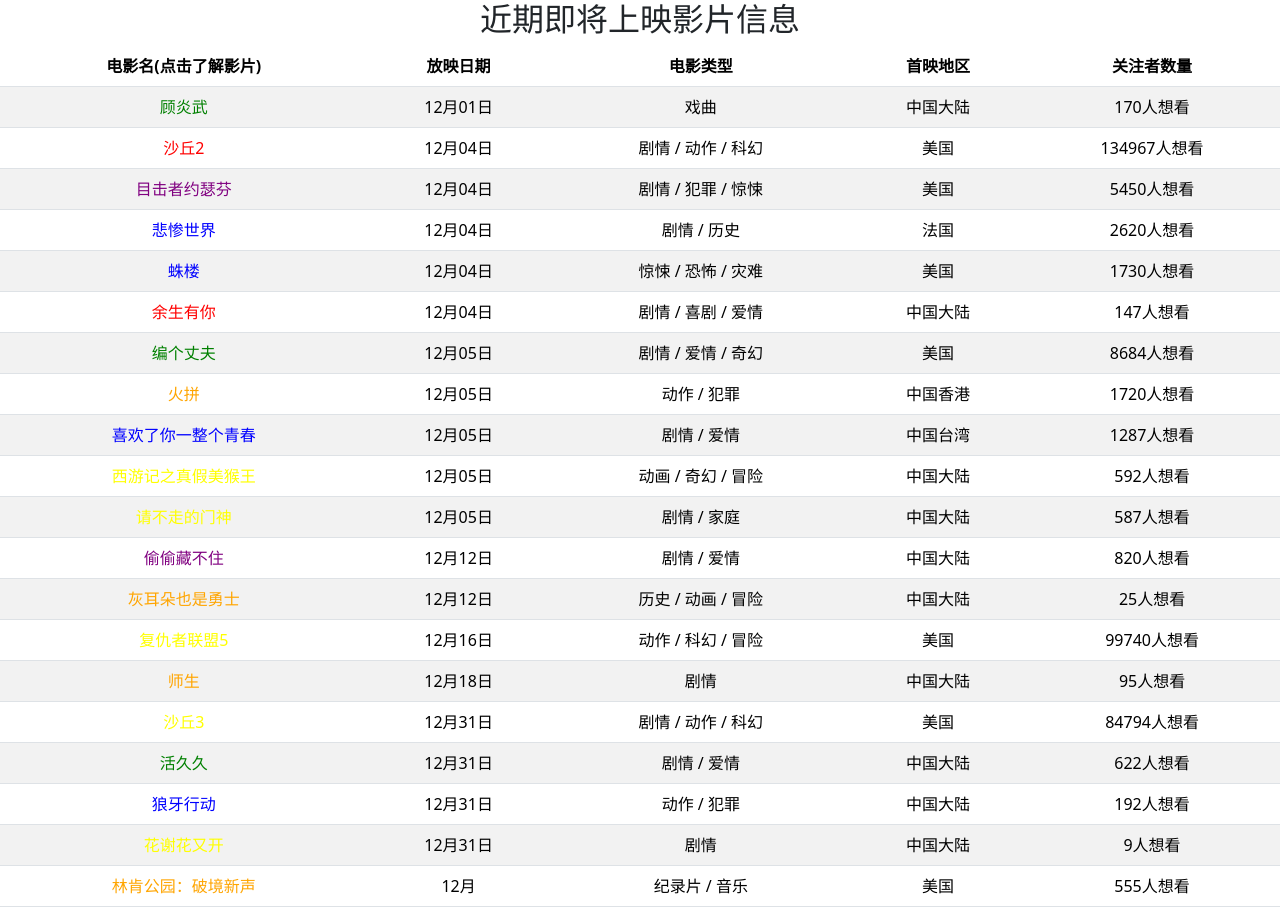
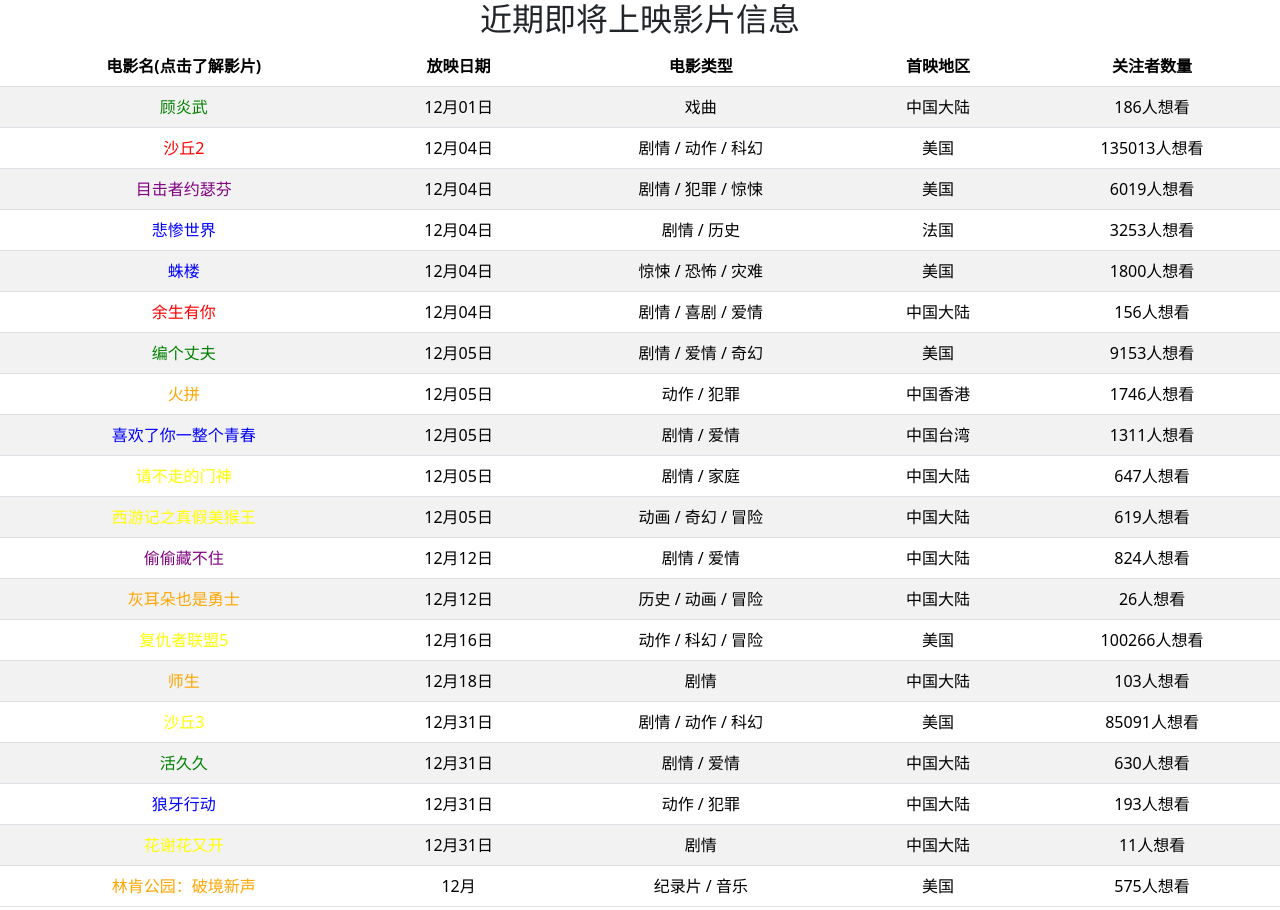
Before and after one commit to 123GitHub0123/123GitHub0123.github.io, a plain HTML site: page index.html in a window 1280 px wide. Shown: the top 910 px of the page. Drawn offline with nearby package versions, Linux system fonts and the light colour scheme.

Commit message:
Auto update files

```diff
--- a/index.html
+++ b/index.html
@@ -47,7 +47,7 @@
             <td>12月01日</td>
             <td>戏曲</td>
             <td>中国大陆</td>
-            <td>170人想看</td>
+            <td>186人想看</td>
         </tr>
 
         <tr>
@@ -55,7 +55,7 @@
             <td>12月04日</td>
             <td>剧情 / 动作 / 科幻</td>
             <td>美国</td>
-            <td>134967人想看</td>
+            <td>135013人想看</td>
         </tr>
 
         <tr>
@@ -63,7 +63,7 @@
             <td>12月04日</td>
             <td>剧情 / 犯罪 / 惊悚</td>
             <td>美国</td>
-            <td>5450人想看</td>
+            <td>6019人想看</td>
         </tr>
 
         <tr>
@@ -71,7 +71,7 @@
             <td>12月04日</td>
             <td>剧情 / 历史</td>
             <td>法国</td>
-            <td>2620人想看</td>
+            <td>3253人想看</td>
         </tr>
 
         <tr>
@@ -79,7 +79,7 @@
             <td>12月04日</td>
             <td>惊悚 / 恐怖 / 灾难</td>
             <td>美国</td>
-            <td>1730人想看</td>
+            <td>1800人想看</td>
         </tr>
 
         <tr>
@@ -87,7 +87,7 @@
             <td>12月04日</td>
             <td>剧情 / 喜剧 / 爱情</td>
             <td>中国大陆</td>
-            <td>147人想看</td>
+            <td>156人想看</td>
         </tr>
 
         <tr>
@@ -95,7 +95,7 @@
             <td>12月05日</td>
             <td>剧情 / 爱情 / 奇幻</td>
             <td>美国</td>
-            <td>8684人想看</td>
+            <td>9153人想看</td>
         </tr>
 
         <tr>
@@ -103,7 +103,7 @@
             <td>12月05日</td>
             <td>动作 / 犯罪</td>
             <td>中国香港</td>
-            <td>1720人想看</td>
+            <td>1746人想看</td>
         </tr>
 
         <tr>
@@ -111,7 +111,15 @@
             <td>12月05日</td>
             <td>剧情 / 爱情</td>
             <td>中国台湾</td>
-            <td>1287人想看</td>
+            <td>1311人想看</td>
+        </tr>
+
+        <tr>
+            <td><a onclick="window.open('https://movie.douban.com/subject/35115882/', '_blank')">请不走的门神</a></td>
+            <td>12月05日</td>
+            <td>剧情 / 家庭</td>
+            <td>中国大陆</td>
+            <td>647人想看</td>
         </tr>
 
         <tr>
@@ -119,15 +127,7 @@
             <td>12月05日</td>
             <td>动画 / 奇幻 / 冒险</td>
             <td>中国大陆</td>
-            <td>592人想看</td>
-        </tr>
-
-        <tr>
-            <td><a onclick="window.open('https://movie.douban.com/subject/35115882/', '_blank')">请不走的门神</a></td>
-            <td>12月05日</td>
-            <td>剧情 / 家庭</td>
-            <td>中国大陆</td>
-            <td>587人想看</td>
+            <td>619人想看</td>
         </tr>
 
         <tr>
@@ -135,7 +135,7 @@
             <td>12月12日</td>
             <td>剧情 / 爱情</td>
             <td>中国大陆</td>
-            <td>820人想看</td>
+            <td>824人想看</td>
         </tr>
 
         <tr>
@@ -143,7 +143,7 @@
             <td>12月12日</td>
             <td>历史 / 动画 / 冒险</td>
             <td>中国大陆</td>
-            <td>25人想看</td>
+            <td>26人想看</td>
         </tr>
 
         <tr>
@@ -151,7 +151,7 @@
             <td>12月16日</td>
             <td>动作 / 科幻 / 冒险</td>
             <td>美国</td>
-            <td>99740人想看</td>
+            <td>100266人想看</td>
         </tr>
 
         <tr>
@@ -159,7 +159,7 @@
             <td>12月18日</td>
             <td>剧情</td>
             <td>中国大陆</td>
-            <td>95人想看</td>
+            <td>103人想看</td>
         </tr>
 
         <tr>
@@ -167,7 +167,7 @@
             <td>12月31日</td>
             <td>剧情 / 动作 / 科幻</td>
             <td>美国</td>
-            <td>84794人想看</td>
+            <td>85091人想看</td>
         </tr>
 
         <tr>
@@ -175,7 +175,7 @@
             <td>12月31日</td>
             <td>剧情 / 爱情</td>
             <td>中国大陆</td>
-            <td>622人想看</td>
+            <td>630人想看</td>
         </tr>
 
         <tr>
@@ -183,7 +183,7 @@
             <td>12月31日</td>
             <td>动作 / 犯罪</td>
             <td>中国大陆</td>
-            <td>192人想看</td>
+            <td>193人想看</td>
         </tr>
 
         <tr>
@@ -191,7 +191,7 @@
             <td>12月31日</td>
             <td>剧情</td>
             <td>中国大陆</td>
-            <td>9人想看</td>
+            <td>11人想看</td>
         </tr>
 
         <tr>
@@ -199,7 +199,7 @@
             <td>12月</td>
             <td>纪录片 / 音乐</td>
             <td>美国</td>
-            <td>555人想看</td>
+            <td>575人想看</td>
         </tr>
 
         </tbody>
```
